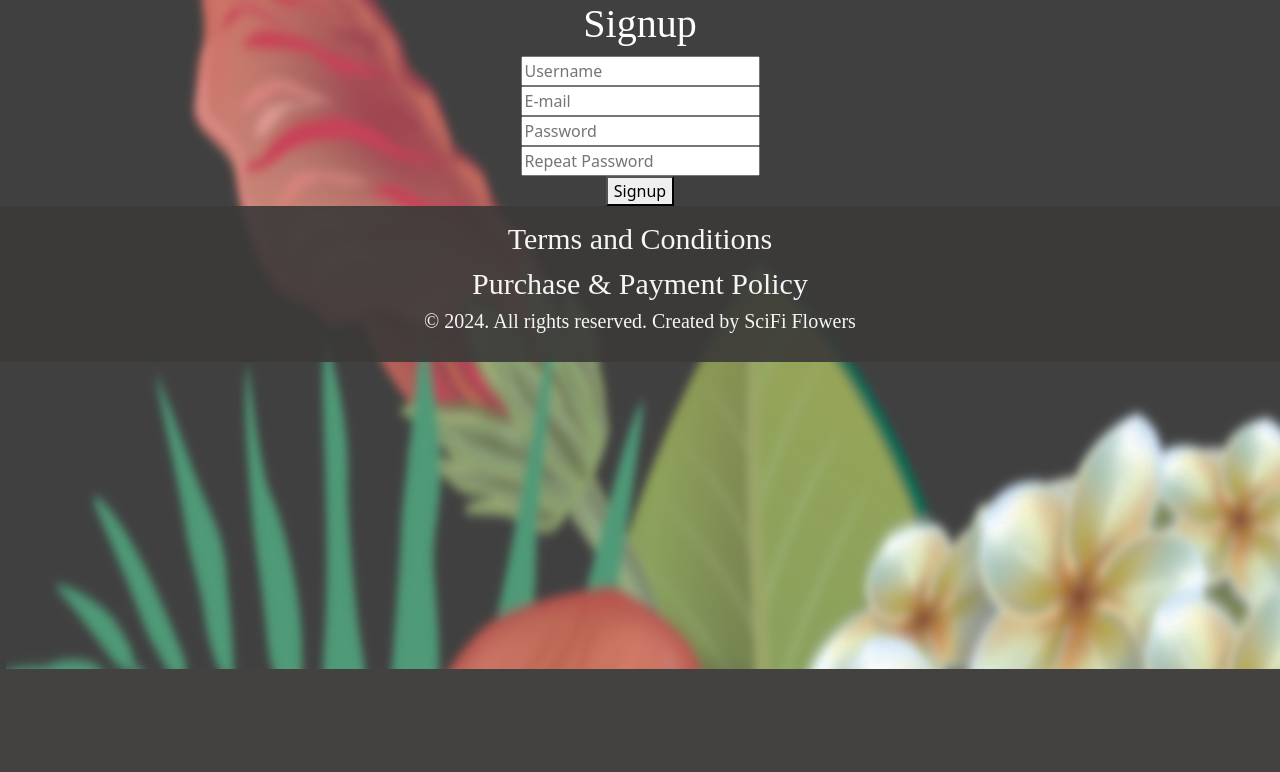
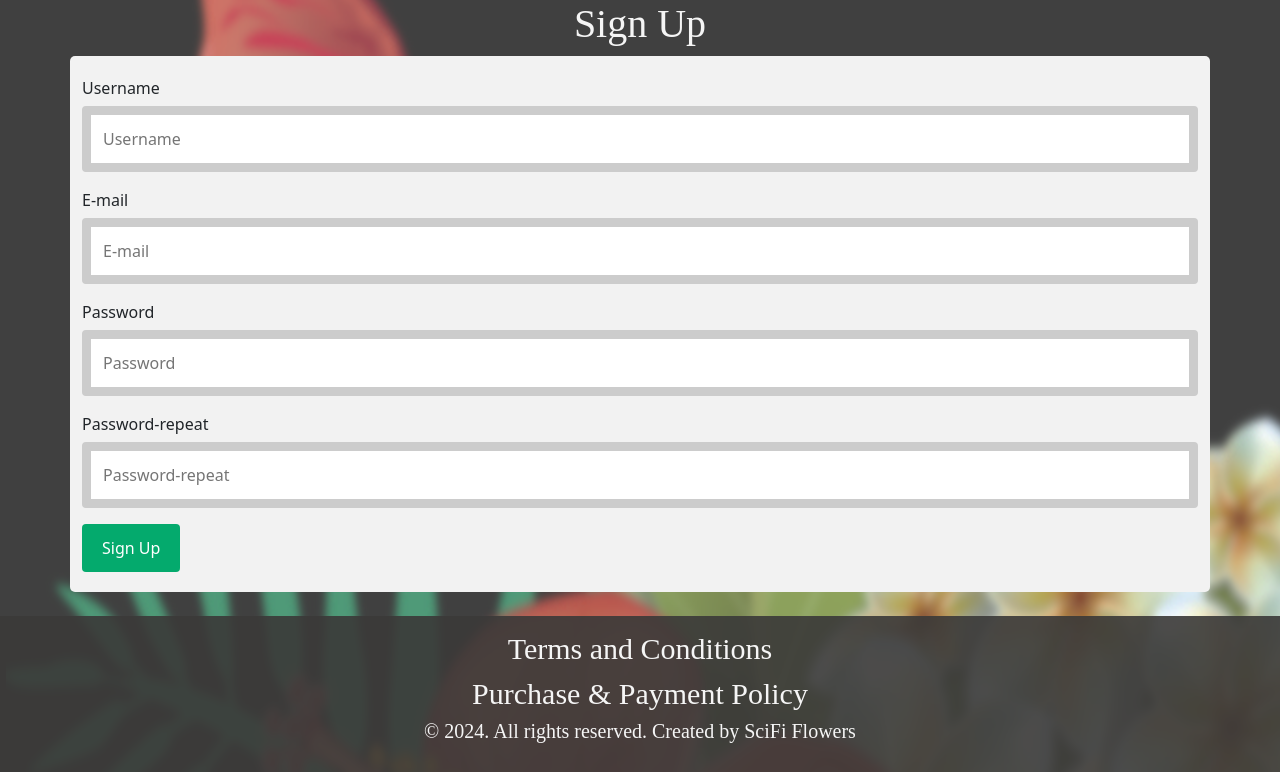
Before and after one commit to ariana-crowell/SciFi_Flowers, a PHP site: page /signup.php in a window 1280 px wide. Shown: the part 131-903 px from the top of the page. Before the commit the page ends 800 px from the top, so only its background shows below. Run offline with PHP 8.4, Linux system fonts and the light colour scheme.

Commit message:
sign up page

```diff
--- a/aboutus.php
+++ b/aboutus.php
@@ -28,7 +28,7 @@
   width: 100%;
   height: 100%;
   text-align: center;
-  transition: transform 1.5s;
+  transition: transform 2s;
   transform-style: preserve-3d;
   box-shadow: 0 4px 8px 0 rgba(0,0,0,0);
 }
--- a/index.php
+++ b/index.php
@@ -10,7 +10,7 @@
        <style>
         .container{
           color:whitesmoke;
-          background-color:rgba(59, 58, 57, 0.905);
+          background-color:rgba(59, 58, 57, 0.7);
         }
              .aboutus {
         font-family: Jacques Francois Shadow;
@@ -33,7 +33,7 @@
             require "includes/header.php";
         ?>
         <center><h1 class="aboutus">Welcome to Sci-Fi Flowers</h1>
-        <div class="container" col-md-4>
+        <div class="container">
         <p>
         Here at SciFi Flowers, we make lab-grown, custom flowers
          for customers seeking an exhilarating experience through
--- a/signup.php
+++ b/signup.php
@@ -11,6 +11,42 @@
                 font-family: Jacques Francois Shadow;
                 color:whitesmoke;
             }
+            body {font-family:arial, helvetica, sans-serif;}
+      *{box-sizing:border-box;}
+      /* Style inputs with type="text", select elements and textareas */
+      .form, select, textarea {
+        width: 100%; /* Full width */
+        padding: 12px; /* Some padding */
+        border: 9px solid #ccc; /* Gray border */
+        border-radius: 4px; /* Rounded borders */
+        box-sizing: border-box; /* Make sure that padding and width stays in place */
+        margin-top: 6px; /* Add a top margin */
+        margin-bottom: 16px; /* Bottom margin */
+        resize: vertical /* Allow the user to vertically resize the textarea (not horizontally) */
+      }
+      /* Style the submit button with a specific background color etc */
+      .signstyle[type=submit] {
+        background-color: #04AA6D;
+        color: white;
+        padding: 12px 20px;
+        border: none;
+        border-radius: 4px;
+        cursor: pointer;
+      }
+      /* When moving the mouse over the submit button, add a darker green color */
+      input[type=submit]:hover {
+        background-color: #45a049;
+      }
+      /* Add a background color and some padding around the form */
+      .container {
+        border-radius: 5px;
+        background-color: #f2f2f2;
+        padding: 20px;
+      }
+      .contact {
+        font-family: Jacques Francois Shadow;
+        color:whitesmoke;
+      }
         </style>
         <link href="img/logo.png" rel="icon">
     </head>
@@ -22,19 +58,31 @@
         <div class="wrapper-main">
             <section class="section-defult">
                 <center>
-                <h1 class="signup">Signup</h1>
-                <form class="form-signup" action="includes/signup.inc.php" method="post">
-                    <input type="text" name="uid" placeholder="Username">
-                    <br>
-                    <input type="text" name="mail" placeholder="E-mail">
-                    <br>
-                    <input type="password" name="pwd" placeholder="Password">
-                    <br>
-                    <input type="password" name="pwd-repeat" placeholder="Repeat Password">
-                    <br>
-                    <button type="submit" name="signup-submit">Signup</button>
-                </form>
+                <h1 class="contact">Sign Up</h1>
                 </center>
+
+                <div class="container">
+
+      <form class="form-signup" action="includes/signup.inc.php" method="post">
+
+        <label for="fname">Username</label>
+        <input class="form" type="text"  name="uid" placeholder="Username">
+
+        <label for="lname">E-mail</label>
+        <input class="form" type="text"  name="mail" placeholder="E-mail">
+
+        <label for="lname">Password</label>
+        <input class="form" type="password"  name="pwd" placeholder="Password">
+
+        <label for="lname">Password-repeat</label>
+        <input class="form" type="password"  name="pwd-repeat" placeholder="Password-repeat">
+
+
+        <button class="signstyle" type="submit" value="Submit" name="signup-submit">Sign Up</button>
+
+      </form>
+    </div>
+    <br>
             </section>
         </div>
     </main>
```
